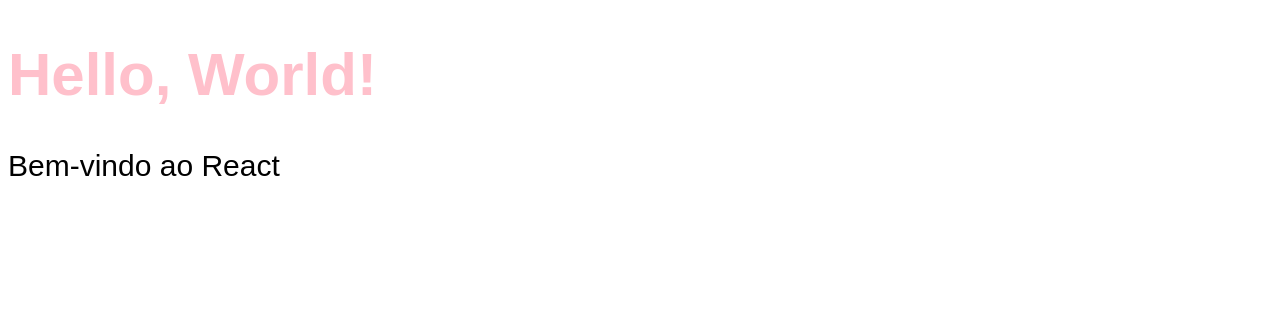
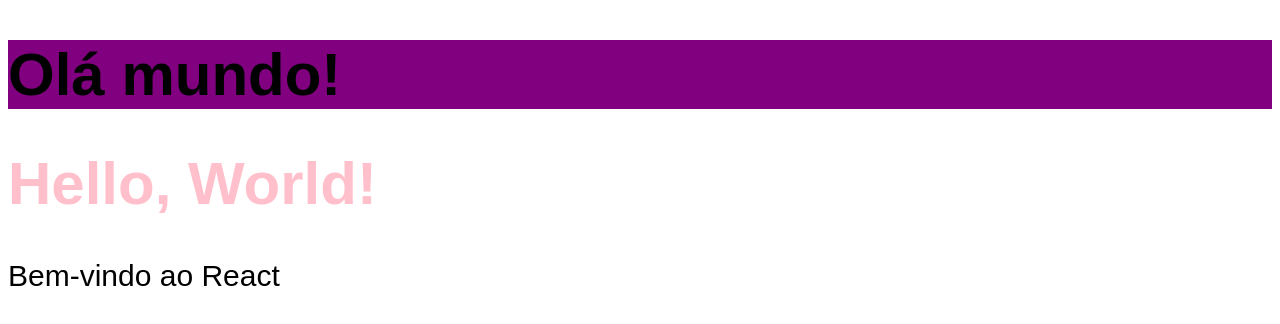
Before and after one commit to lucasximenes30/chronus, a React (Vite) app: page / in a window 1280 px wide. Shown: the top 324 px of the page. Built offline with nearby package versions, Linux system fonts and the light colour scheme.

Commit message:
Feat: Importando CSS Modules com escopo de componente

```diff
--- a/src/App.tsx
+++ b/src/App.tsx
@@ -1,9 +1,13 @@
 import './styles/theme.css';
 import './styles/global.css';
+
+import { Heading } from './components/Heading';
 
 function App() {
   return (
     <>
+    <Heading />
+
       <h1>Hello, World!</h1>
       <p>Bem-vindo ao React</p>
     </>
--- /dev/null
+++ b/src/components/Heading.module.css
@@ -0,0 +1,10 @@
+
+
+.heading{
+    background-color: purple;
+    color: black;
+}
+
+.cyan{
+    color: cyan;
+}
--- /dev/null
+++ b/src/components/Heading.tsx
@@ -0,0 +1,9 @@
+import styles from'./Heading.module.css';
+
+export function Heading() {
+
+    return(
+        <h1 className={styles.heading}> Olá mundo!</h1>
+    )
+
+}
--- a/src/styles/global.css
+++ b/src/styles/global.css
@@ -5,3 +5,6 @@ body{
 h1{
     color: var(--primary);
 }
+.heading{
+    color: blueviolet;
+}
```
